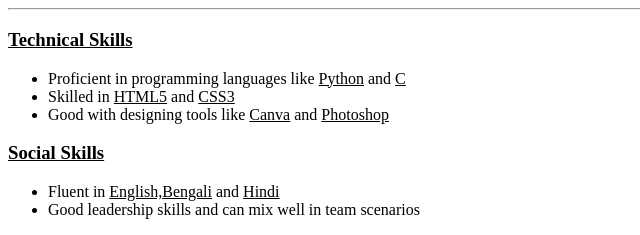
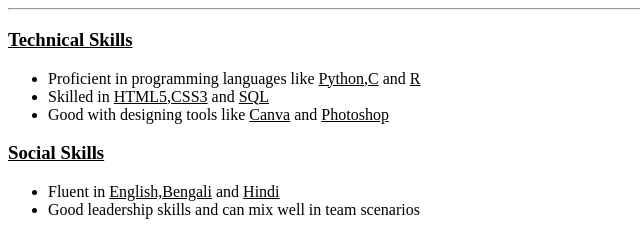
Before and after one commit to Rick7118/Online-Resume, a plain HTML site: page index.html in a window 1280 px wide. Shown: the part 551-786 px from the top of the page, 0-640 px from the left. Drawn offline with Linux system fonts and the light colour scheme.

Commit message:
Update index.html
Added new skills

```diff
--- a/index.html
+++ b/index.html
@@ -28,8 +28,8 @@
     <h3><u>Technical Skills</u></h3>
 
     <ul>
-        <li>Proficient in programming languages like <u>Python</u> and <u>C</u></li>
-        <li>Skilled in <u>HTML5</u> and <u>CSS3</u></li>
+        <li>Proficient in programming languages like <u>Python</u>,<u>C</u> and <u>R</u></li>
+        <li>Skilled in <u>HTML5</u>,<u>CSS3</u> and <u>SQL</u></li>
         <li>Good with designing tools like <u>Canva</u> and <u>Photoshop</u></li>
     </ul>
 
```
